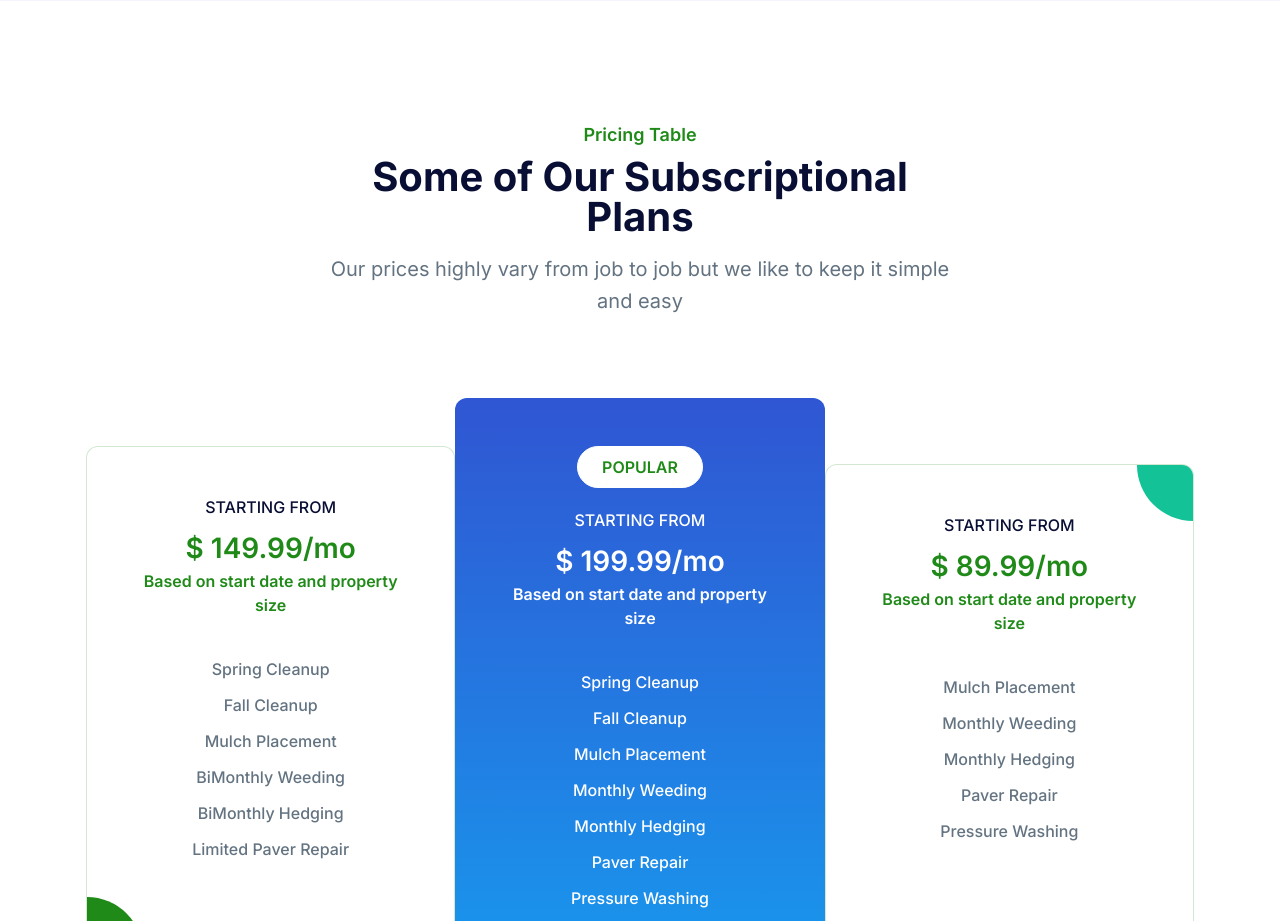
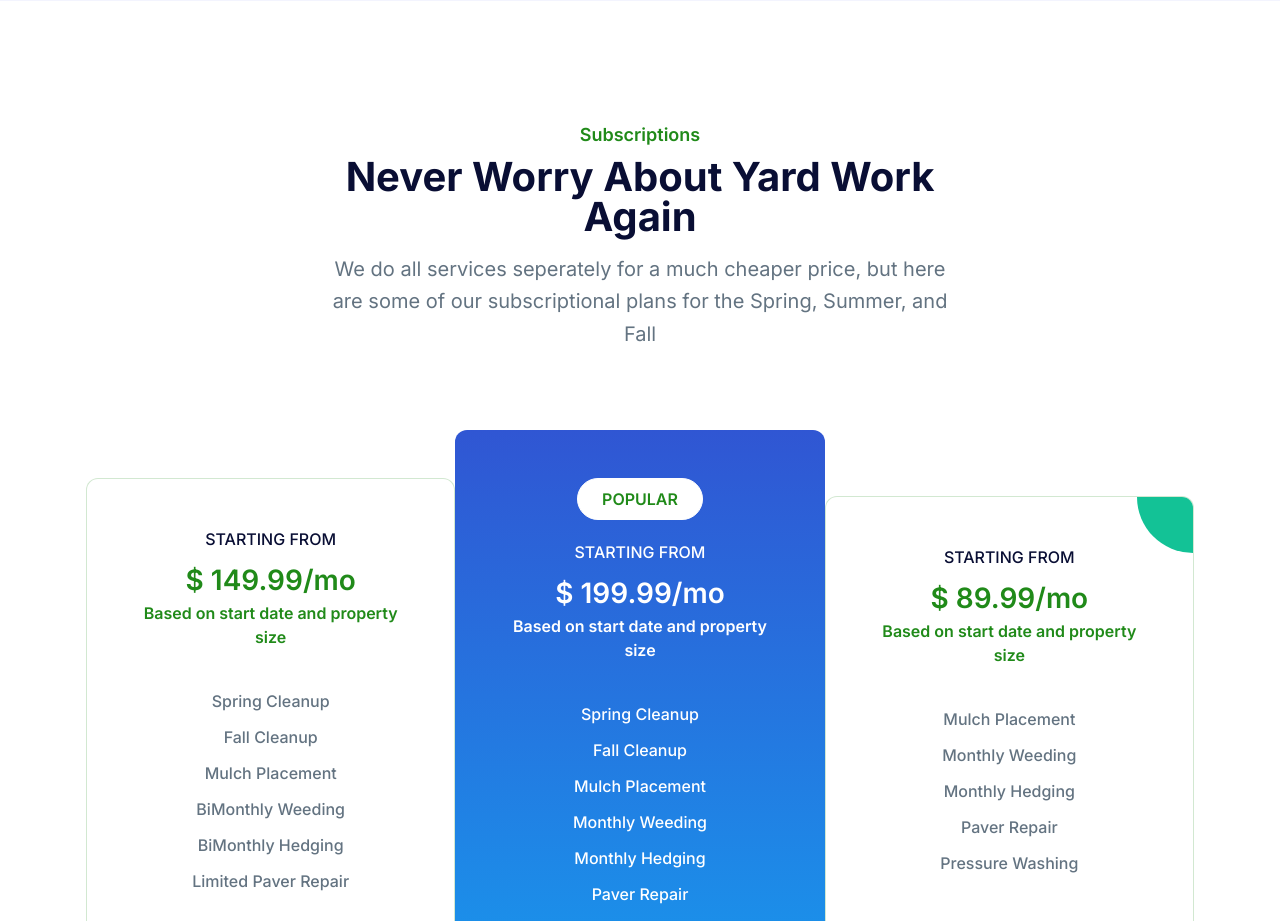
Before and after one commit to Jack-Saylor/SayNelloOutdoors.com, a plain HTML site: page index.html in a window 1280 px wide. Shown: the part 3260-4181 px from the top of the page. Drawn offline with nearby package versions, Linux system fonts and the light colour scheme.

Commit message:
Update index.html

```diff
--- a/index.html
+++ b/index.html
@@ -22,7 +22,7 @@
     <script>
       function SubForm (){
         $.ajax({
-          url:"https://api.apispreadsheets.com/data/qj26PBWBVwAR4o4Z/",
+          url:"https://api.apispreadsheets.com/data/87W12wCGITWOkxST/",
           type:"post",
           data:$("#myForm").serializeArray(),
           success: function(){
@@ -813,7 +813,7 @@
           <div class="w-full px-4">
             <div class="text-center mx-auto mb-[60px] lg:mb-20 max-w-[620px]">
               <span class="font-semibold text-lg text-primary mb-2 block">
-                Pricing Table
+                Subscriptions
               </span>
               <h2 class="
                   font-bold
@@ -823,7 +823,7 @@
                   text-dark
                   mb-4
                 ">
-                Some of Our Subscriptional Plans
+                Never Worry About Yard Work Again
               </h2>
               <p class="
                   text-lg
@@ -832,8 +832,7 @@
                   sm:leading-relaxed
                   text-body-color
                 ">
-                Our prices highly vary from job to job but we like
-                to keep it simple and easy
+                We do all services seperately for a much cheaper price, but here are some of our subscriptional plans for the Spring, Summer, and Fall
               </p>
             </div>
           </div>
```
